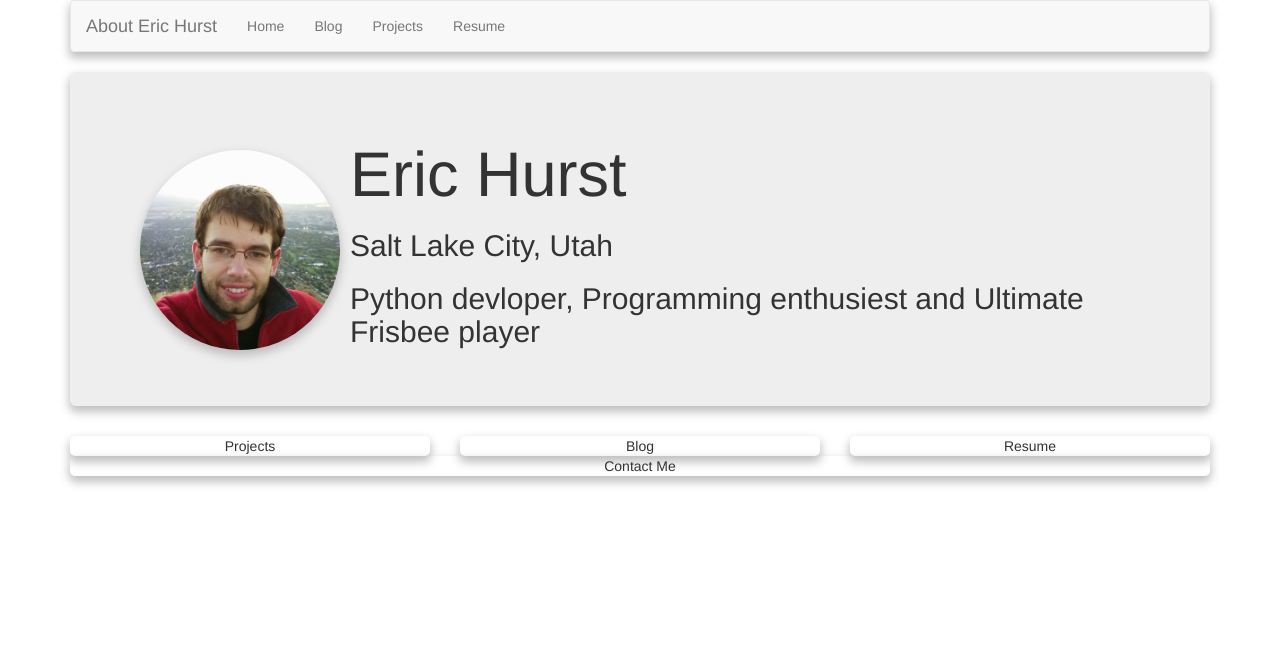
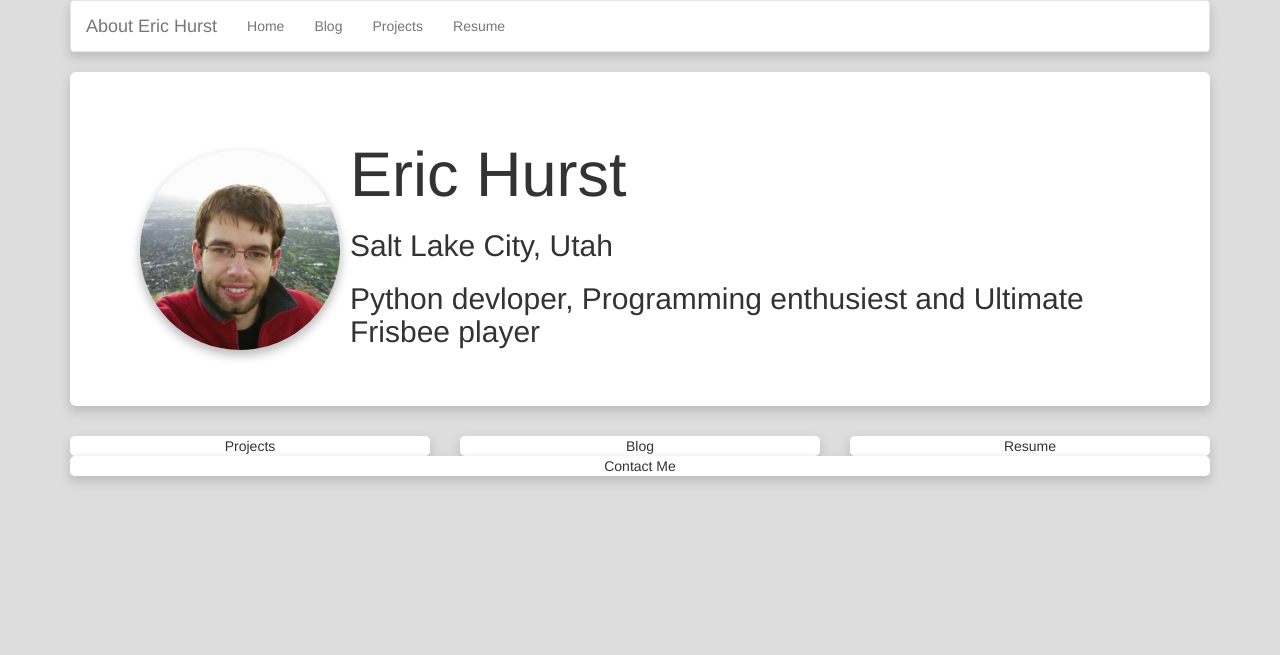
Before and after one commit to minkusanderic/eric-hurst-portfolio, a Django app: page / in a window 1280 px wide. Shown: the top 655 px of the page. Run offline with Django 3.2, Linux system fonts and the light colour scheme; parts of the project's set-up code (start-up, migrations or seed data) failed here and were passed over; some libraries are stand-ins or nearby versions.

Commit message:
updated background colors

```diff
--- a/home/static/home.css
+++ b/home/static/home.css
@@ -7,11 +7,15 @@ img.profile {
 body div#footer {
     height: 200px;
 }
+body {
+background-color: #dddddd;
+}
 
 .popout {
 -webkit-box-shadow: 0px 5px 10px 1px rgba(191,191,191,1);
 -moz-box-shadow: 0px 5px 10px 1px rgba(191,191,191,1);
 box-shadow: 0px 5px 10px 1px rgba(191,191,191,1);
+background-color: white;
 }
 
 .round-corner {
```
